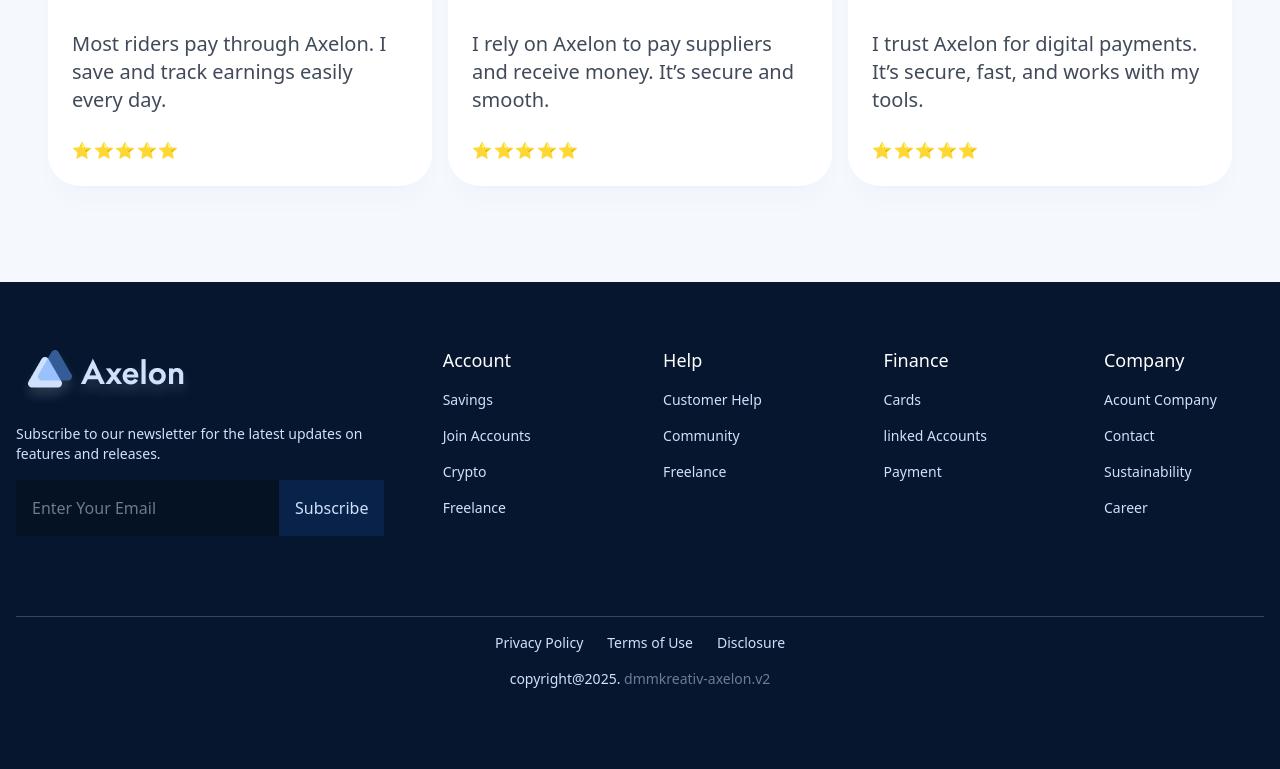
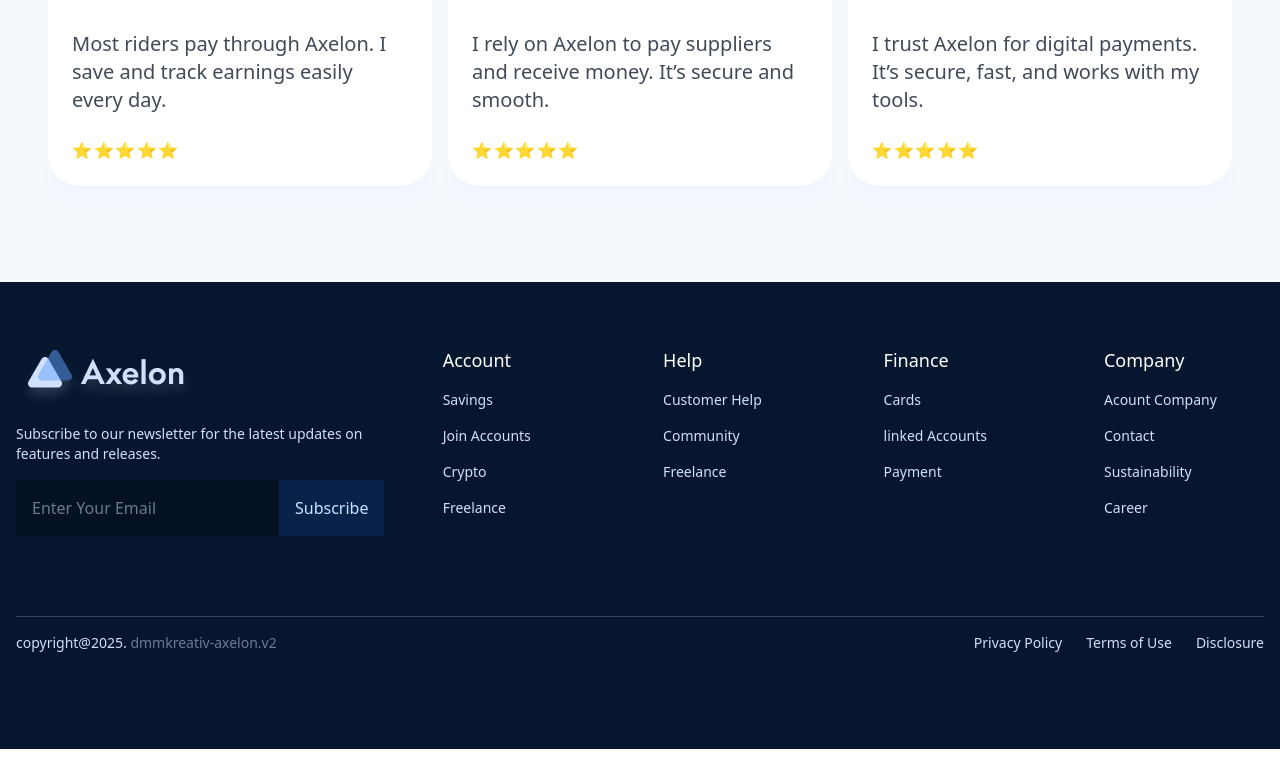
Before and after one commit to designkreativ/axelon-money, a Next.js app: page / in a window 1280 px wide. Shown: the part 5398-6167 px from the top of the page. Built offline with nearby package versions, Linux system fonts and the light colour scheme.

Commit message:
fit4 footer

```diff
--- a/src/components/Footer.tsx
+++ b/src/components/Footer.tsx
@@ -35,7 +35,7 @@
           </div>
         </div>
 
-        <div className="text-center text-sm py-4 border-t border-t-white/20">
+        <div className="md:flex md:flex-row-reverse md:justify-between text-center text-sm py-4 border-t border-t-white/20">
           <div className="flex flex-row justify-center gap-6 pb-4 ">
             <p>Privacy Policy</p>
             <p>Terms of Use</p>
```
